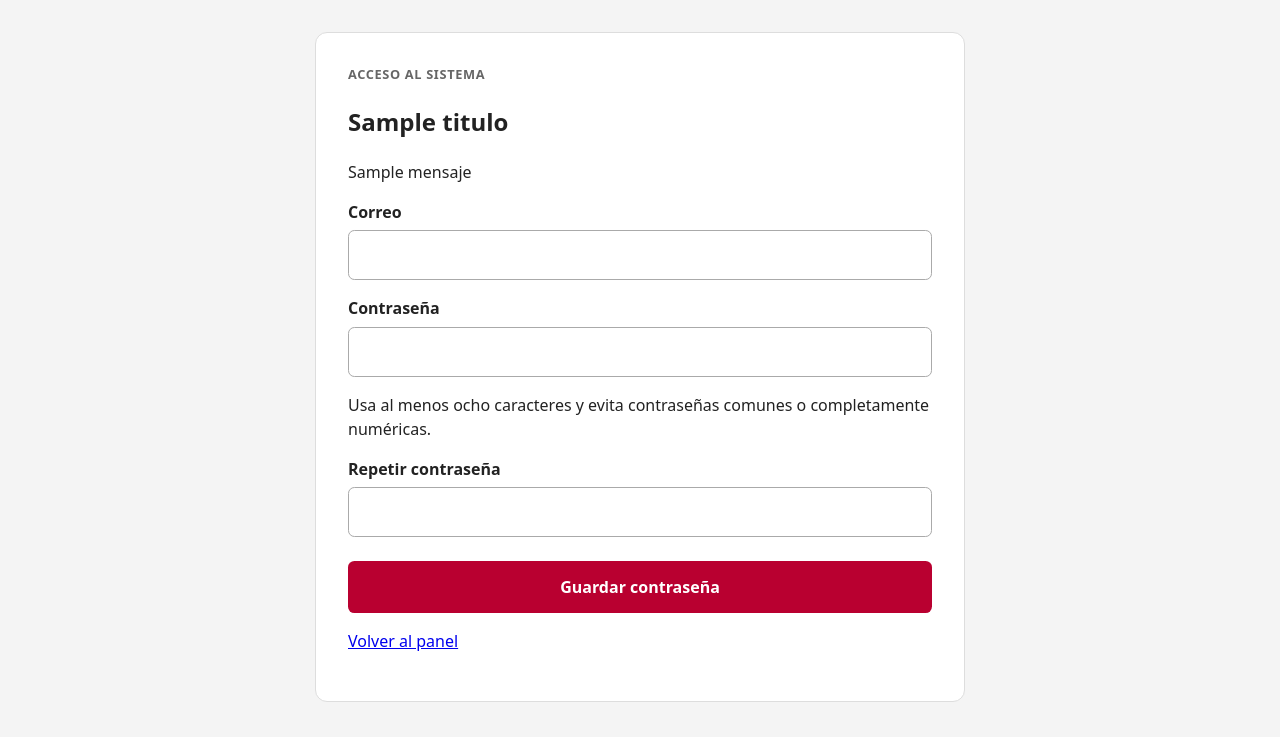
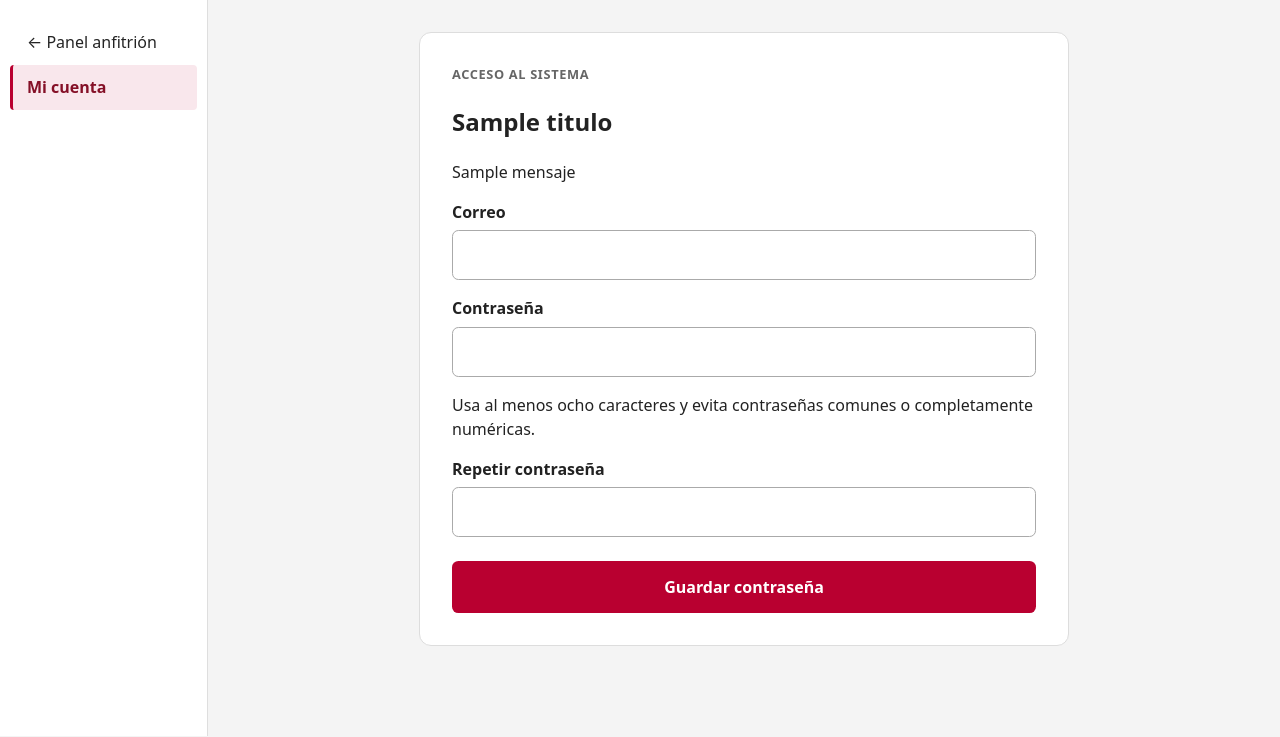
Before and after one commit to bigoldwardog/registro-asistencia-inacap, a Django app: template templates/cuenta.html in a window 1280 px wide. Shown: the part 63-800 px from the top of the page. Run offline with Django 5.2, Linux system fonts and the light colour scheme; the template is opened without the code that fills it: most values are stand-ins (such as "Sample title", 1, 10 or a date in 2020).

Commit message:
Añadir navegación a Mi cuenta y actualizar capturas

```diff
--- a/docs/capturas/GALERIA.html
+++ b/docs/capturas/GALERIA.html
@@ -27,6 +27,7 @@ summary{cursor:pointer;font-weight:650}.button{display:inline-block;background:#
 <figure><figcaption><strong>Gestión de sesión, QR y afiche PDF</strong> · <a href="sprint-gestion.jpg" download>Descargar imagen</a></figcaption><a href="sprint-gestion.jpg"><img loading="lazy" src="sprint-gestion.jpg" alt="Gestión de sesión, QR y afiche PDF"></a></figure>
 <figure><figcaption><strong>Lista actual y estado de firma</strong> · <a href="sprint-lista.jpg" download>Descargar imagen</a></figcaption><a href="sprint-lista.jpg"><img loading="lazy" src="sprint-lista.jpg" alt="Lista actual y estado de firma"></a></figure>
 <figure><figcaption><strong>Campos de desarrollo de la actividad</strong> · <a href="sprint-desarrollo.jpg" download>Descargar imagen</a></figcaption><a href="sprint-desarrollo.jpg"><img loading="lazy" src="sprint-desarrollo.jpg" alt="Campos de desarrollo de la actividad"></a></figure>
+<h2>Mi cuenta</h2><figure><figcaption><strong>Navegación lateral y regreso al panel</strong> · <a href="sprint-mi-cuenta.jpg" download>Descargar imagen</a></figcaption><a href="sprint-mi-cuenta.jpg"><img loading="lazy" src="sprint-mi-cuenta.jpg" alt="Mi cuenta con navegación lateral"></a></figure>
 <h2 id="asistente">Asistente</h2>
 <figure><figcaption><strong>Formulario abierto desde el QR</strong> · <a href="sprint-formulario.jpg" download>Descargar imagen</a></figcaption><a href="sprint-formulario.jpg"><img loading="lazy" src="sprint-formulario.jpg" alt="Formulario abierto desde el QR"></a></figure>
 <figure><figcaption><strong>Área de firma en el dispositivo del asistente</strong> · <a href="sprint-firma.jpg" download>Descargar imagen</a></figcaption><a href="sprint-firma.jpg"><img loading="lazy" src="sprint-firma.jpg" alt="Área de firma en el dispositivo del asistente"></a></figure>
--- a/static/css/styles.css
+++ b/static/css/styles.css
@@ -15,3 +15,39 @@
 .site-header, .site-footer { background: #111; color: #fff; }
 .site-header a, .site-header .header-label { color: #fff; }
 .submit-button:not(:disabled) { background: #b90030; }
+
+.account-layout {
+    display: grid;
+    grid-template-columns: 13rem minmax(0, 1fr);
+    min-height: calc(100vh - 4rem);
+}
+.account-sidebar {
+    background: #fff;
+    border-right: 1px solid #dedede;
+    padding: 1.25rem .65rem;
+}
+.account-sidebar a {
+    display: block;
+    padding: .65rem .85rem;
+    border-left: 3px solid transparent;
+    border-radius: 4px;
+    color: #242424;
+    text-decoration: none;
+}
+.account-sidebar a:hover { background: #f4f4f4; }
+.account-sidebar a[aria-current="page"] {
+    background: #f9e7ec;
+    border-color: #b90030;
+    color: #851027;
+    font-weight: 650;
+}
+@media (max-width: 760px) {
+    .account-layout { grid-template-columns: minmax(0, 1fr); }
+    .account-sidebar {
+        display: flex;
+        flex-wrap: wrap;
+        padding: .5rem;
+        border-right: 0;
+        border-bottom: 1px solid #dedede;
+    }
+}
--- a/templates/administrador.html
+++ b/templates/administrador.html
@@ -24,7 +24,7 @@
     <nav class="admin-sidebar" aria-label="Navegación principal">
         <a href="{% url 'administrador' %}" aria-current="page">Sesiones</a>
         <a href="{% url 'anfitrion' %}">Panel anfitrión</a>
-        <a href="{% url 'mi_cuenta' %}">Mi cuenta</a>
+        <a href="{% url 'mi_cuenta' %}?panel=administrador">Mi cuenta</a>
     </nav>
     <main class="container">
         <section class="page-heading">
--- a/templates/anfitrion.html
+++ b/templates/anfitrion.html
@@ -36,7 +36,7 @@
             <a href="{% url 'administrador' %}">← Administración</a>
             {% endif %}
             <a href="{% url 'anfitrion' %}" aria-current="page">Panel anfitrión</a>
-            <a href="{% url 'mi_cuenta' %}">Mi cuenta</a>
+            <a href="{% url 'mi_cuenta' %}?panel=anfitrion">Mi cuenta</a>
         </nav>
     <main class="container dashboard">
         <div class="dashboard-heading">
--- a/templates/cuenta.html
+++ b/templates/cuenta.html
@@ -1,6 +1,16 @@
 {% load static %}
-<!DOCTYPE html><html lang="es"><head><meta charset="UTF-8"><meta name="viewport" content="width=device-width, initial-scale=1"><title>{{ titulo }}</title><link rel="stylesheet" href="{% static 'css/styles.css' %}"></head>
+<!DOCTYPE html><html lang="es"><head><meta charset="UTF-8"><meta name="viewport" content="width=device-width, initial-scale=1"><title>{{ titulo }}</title><link rel="stylesheet" href="{% static 'css/styles.css' %}?v=cuenta-lateral"></head>
 <body><header class="site-header"><div class="container"><h1>Sistema de asistencia</h1></div></header>
+{% if actor %}
+<div class="account-layout">
+    <nav class="account-sidebar" aria-label="Navegación principal">
+        {% if actor.rol == 'ADMINISTRADOR' %}
+        <a href="{% url 'administrador' %}">{% if request.GET.panel != 'anfitrion' %}← {% endif %}Administración</a>
+        {% endif %}
+        <a href="{% url 'anfitrion' %}">{% if actor.rol != 'ADMINISTRADOR' or request.GET.panel == 'anfitrion' %}← {% endif %}Panel anfitrión</a>
+        <a href="{% url 'mi_cuenta' %}{% if request.GET.panel == 'anfitrion' %}?panel=anfitrion{% endif %}" aria-current="page">Mi cuenta</a>
+    </nav>
+{% endif %}
 <main class="container"><section class="attendance-card"><p class="event-label">Acceso al sistema</p><h2>{{ titulo }}</h2>
 {% if error %}<p role="alert">{{ error }}</p>{% endif %}{% if mensaje %}<p role="status">{{ mensaje }}</p>{% endif %}
 {% if modo != 'local' %}<form method="post">{% csrf_token %}
@@ -9,5 +19,6 @@
 <div class="form-group"><label for="password">{% if modo == 'password' %}Nueva contraseña{% else %}Contraseña{% endif %}</label><input id="password" name="password" type="password" required maxlength="256" autocomplete="{% if modo == 'login' %}current-password{% else %}new-password{% endif %}"></div>
 {% if modo != 'login' %}<p>Usa al menos ocho caracteres y evita contraseñas comunes o completamente numéricas.</p><div class="form-group"><label for="password2">Repetir contraseña</label><input id="password2" name="password2" type="password" required autocomplete="new-password"></div>{% endif %}
 <button class="submit-button" type="submit">{% if modo == 'login' %}Entrar{% elif modo == 'inicial' %}Crear cuenta{% else %}Guardar contraseña{% endif %}</button></form>{% endif %}
-{% if actor %}<p><a href="{% url 'anfitrion' %}">Volver al panel</a></p>{% endif %}
-</section></main></body></html>
+</section></main>
+{% if actor %}</div>{% endif %}
+</body></html>
```
Also changed, not shown: 2 other files.
